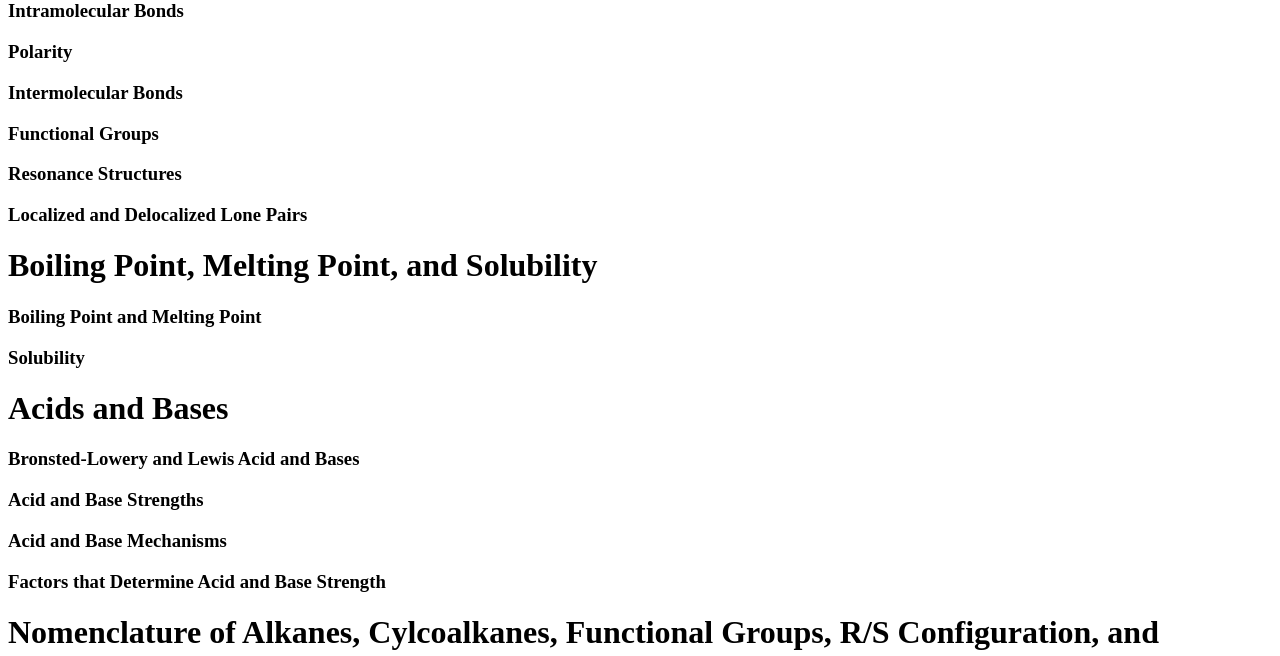
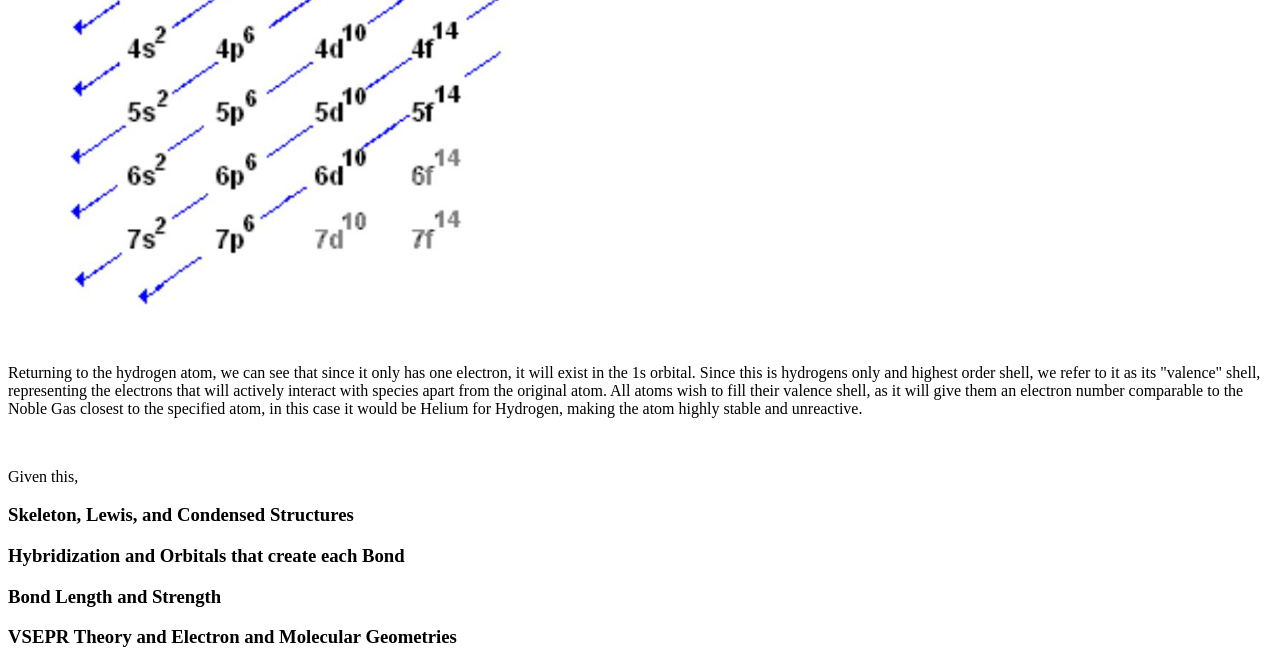
Before and after one commit to Eggboi-eng/Webdesign, a plain HTML site: page Organic_Chemistry_1_Concepts/index.html in a window 1280 px wide. Shown: the part 555-1211 px from the top of the page. Drawn offline with Linux system fonts and the light colour scheme.

Commit message:
initial commit

```diff
--- a/Organic_Chemistry_1_Concepts/index.html
+++ b/Organic_Chemistry_1_Concepts/index.html
@@ -12,12 +12,26 @@
             Take hydrogen for example, based on the atomic number we can deduce that a "H" atom has 1 proton, 1 electron, and 1 neutron. We know that atoms have nuclei
             which contain the neutrons and protons of the atom and act as the main "body" of the element. We also learn that electrons revolve around the nucleus of an atom
             as protons being positively charged, attract the negatively charged electrons. The question then becomes, where are the electrons "exactly"?
-            While no electron follows a set path around an atom, we refer to known paths as electron density domains, meaning the area a electron is most likely to be found,
+            While no electron follows a set path around an atom, we refer to known paths as electron density domains, meaning the area an electron is most likely to be found,
             which is typically along some circular path.
-            and
             </p>
             <br>
             <p>
+            Through experimentation methods such as crystallography, researchers were able to determine ranges at which electrons generally travel around a nucleus, which have
+            adopted the letters "s", "p", "d", and "f". The orbitals which electrons shuttle into go in this specific order, with the super script on each orbital corresponding
+            to the number of electrons the orbital can hold.
+            <img src="images/shells-orbital-electron-configuration.jpg" alt="Orbital order within the periodic table" height="500" length="500">
+            </p>
+            <br>
+            <p>
+            Returning to the hydrogen atom, we can see that since it only has one electron, it will exist in the 1s orbital. Since this is hydrogens only and highest order shell, we refer to it as
+            its "valence" shell, representing the electrons that will actively interact with species apart from the original atom. All atoms wish to fill their valence shell, as it will give them an electron
+            number comparable to the Noble Gas closest to the specified atom, in this case it would be Helium for Hydrogen, making the atom highly stable and unreactive.
+            </p>
+            <br>
+            <p>
+            Given this,
+            </p>
         <h3>Skeleton, Lewis, and Condensed Structures</h3>
         <h3>Hybridization and Orbitals that create each Bond</h3>
         <h3>Bond Length and Strength</h3>
```
